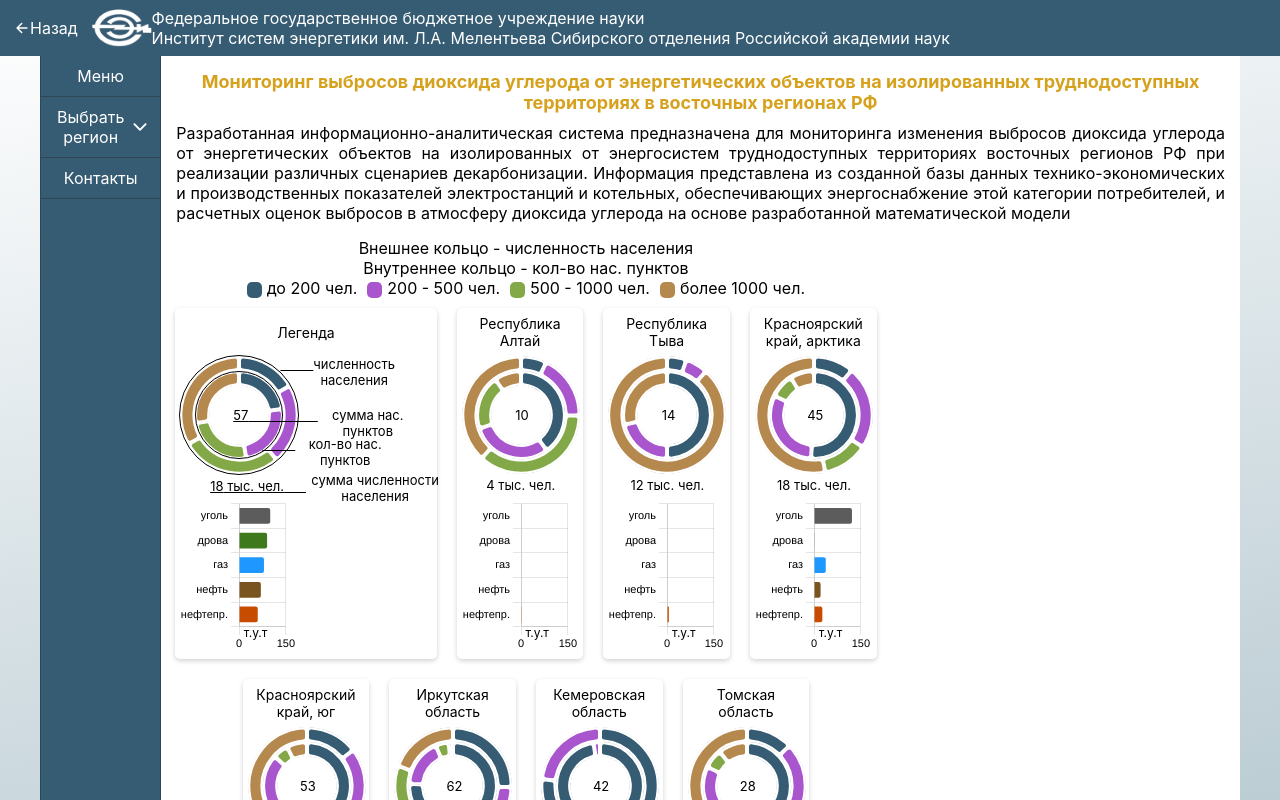
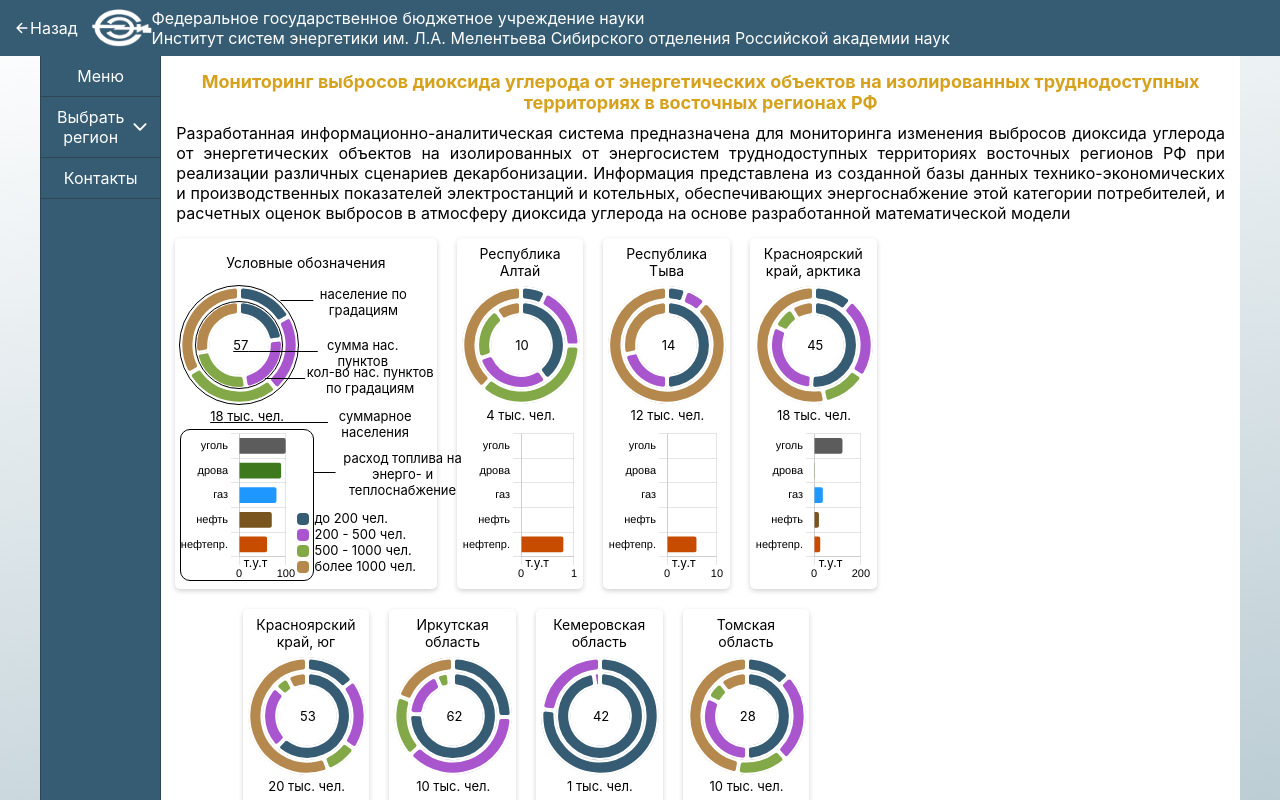
Before and after one commit to legkiy/power-supply-of-isolated-territories, a React (Create React App) app: page / in a window 1280 px wide. Shown: the top 800 px of the page. Built offline with nearby package versions, Linux system fonts and the light colour scheme.

Commit message:
complite legent

```diff
--- a/src/components/Main/ChartsBox/BarChart.tsx
+++ b/src/components/Main/ChartsBox/BarChart.tsx
@@ -12,7 +12,8 @@ import {
 } from 'chart.js';
 import { Bar } from 'react-chartjs-2';
 import { IPopulations } from './data/interfaces';
-import { ReactNode, memo } from 'react';
+import { ReactNode, memo, useState } from 'react';
+import classNames from 'classnames';
 
 ChartJS.register(
   CategoryScale,
@@ -26,10 +27,11 @@ ChartJS.register(
 
 interface IProps {
   dataSet: IPopulations['fuel'];
-  templateChildren?: ReactNode;
+  legendColors?: ReactNode;
+  itsTemplate?: boolean;
 }
 
-function BarChart({ dataSet, templateChildren }: IProps) {
+function BarChart({ dataSet, itsTemplate, legendColors }: IProps) {
   const data: ChartData<'bar'> = {
     labels: dataSet.map((el) => el.label),
     datasets: [
@@ -62,11 +64,6 @@ function BarChart({ dataSet, templateChildren }: IProps) {
         pointStyle: 'circle',
       },
     },
-    scales: {
-      xAxis: {
-        max: 150,
-      },
-    },
     plugins: {
       legend: {
         display: false,
@@ -84,12 +81,28 @@ function BarChart({ dataSet, templateChildren }: IProps) {
       },
     },
   };
-
+  const [templBarHover, setTemplBarHover] = useState(false);
   return (
     <div className="bar-chart">
       <Bar data={data} options={options} />
       <div className="bar-sizing">т.у.т</div>
-      {templateChildren}
+      {itsTemplate && (
+        <div
+          className={classNames('bar-template', {
+            'bar-template__hover': templBarHover,
+          })}
+        >
+          <span className="bar-template__text">{'     '}</span>
+          <div
+            className="bar-template__desc"
+            onMouseEnter={() => setTemplBarHover(true)}
+            onMouseLeave={() => setTemplBarHover(false)}
+          >
+            расход топлива на энерго- и теплоснабжение
+          </div>
+        </div>
+      )}
+      {legendColors}
     </div>
   );
 }
--- a/src/components/Main/ChartsBox/ChartTemplate.tsx
+++ b/src/components/Main/ChartsBox/ChartTemplate.tsx
@@ -22,6 +22,21 @@ const ChartTemplate: FC = () => {
         //     </svg>
         //   </>
         // }
+        legendColors={
+          <div className="chart-template-legend">
+            {chartsLegends.map((el) => (
+              <>
+                <p>
+                  <span
+                    className="chart-template-legend-color"
+                    style={{ backgroundColor: el.backgroundColor }}
+                  ></span>
+                  {el.text}
+                </p>
+              </>
+            ))}
+          </div>
+        }
       />
     </>
   );
--- a/src/components/Main/ChartsBox/RoundChart.tsx
+++ b/src/components/Main/ChartsBox/RoundChart.tsx
@@ -100,8 +100,8 @@ const RoundChart = ({
           </span>
           <span className="count-of-popul template">
             {(countOfPopulation / 1000).toFixed(0)} тыс. чел.
-            <span className="template-popul">{'      '}</span>
-            <div className="popul-template"> сумма численности населения</div>
+            <span className="template-popul">{'            '}</span>
+            <div className="popul-template"> суммарное населения</div>
           </span>
           <div
             className={classNames('template-settel', {
@@ -115,7 +115,7 @@ const RoundChart = ({
             >
               <span className="template-settel__space">{'         '}</span>
               <div className="template-settel__text__desc">
-                численность населения
+                население по градациям
               </div>
             </div>
           </div>
@@ -130,10 +130,10 @@ const RoundChart = ({
               onMouseLeave={() => setTemplSettelInsideHover(false)}
             >
               <span className="template-settel__inside__space">
-                {'         '}
+                {'           '}
               </span>
               <div className="template-settel__inside__text__desc">
-                кол-во нас. пунктов
+                кол-во нас. пунктов по градациям
               </div>
             </div>
           </div>
--- a/src/components/Main/ChartsBox/chartTemplate.scss
+++ b/src/components/Main/ChartsBox/chartTemplate.scss
@@ -2,11 +2,30 @@
 
 .chart-template {
   width: 34.5%;
+  position: relative;
   & .bar-chart {
     margin-top: 20px;
   }
 }
 
+.chart-template-legend {
+  gap: 10px;
+  position: absolute;
+  bottom: 10px;
+  right: -100%;
+  text-align: start;
+  font-size: small;
+
+  &-color {
+    display: inline-block;
+    height: 10px;
+    width: 12px;
+    border-radius: 4px;
+    vertical-align: middle;
+    margin-right: 5px;
+    padding-bottom: 2px;
+  }
+}
 .round-legend {
   position: absolute;
   top: 0;
@@ -61,6 +80,7 @@
     display: flex;
     &__desc {
       font-size: small;
+      width: 100px;
     }
   }
   &__inside {
@@ -95,12 +115,12 @@
     &__text {
       pointer-events: all;
       position: absolute;
-      bottom: -10px;
-      left: 77%;
+      bottom: -8px;
+      left: 80%;
       display: flex;
       &__desc {
         font-size: small;
-        width: 100px;
+        width: 130px;
       }
     }
   }
--- a/src/components/Main/ChartsBox/charts.scss
+++ b/src/components/Main/ChartsBox/charts.scss
@@ -6,7 +6,6 @@
   border-radius: 5px;
   padding: 5px;
   padding-top: 0;
-  margin: 10px;
 
   .region-title {
     display: flex;
@@ -58,7 +57,7 @@
           left: 100%;
           top: 0;
           white-space: normal;
-          width: 100px;
+          width: 90px;
           @include display(1400px) {
           }
         }
@@ -76,6 +75,7 @@
 
         .popul-template {
           position: absolute;
+          top: 0px;
           left: 100px;
           bottom: -0.8em;
           white-space: normal;
@@ -94,8 +94,6 @@
       white-space: pre;
       text-decoration: underline;
     }
-
-
   }
 
   .round-chart,
@@ -107,5 +105,35 @@
     @include display(1250px) {
       width: 112px;
     }
+
+    .bar-template {
+      pointer-events: none;
+      position: absolute;
+      top: 5px;
+      left: 0px;
+      border: 1px solid black;
+      border-radius: 10px;
+      width: 132px;
+      height: 150px;
+      &__hover {
+        box-shadow: inset 0px 0px 0px 100px rgba(98, 124, 168, 0.487);
+      }
+
+      &__text {
+        white-space: pre;
+        text-decoration: underline;
+        position: absolute;
+        right: -17%;
+        top: 25px;
+      }
+      &__desc {
+        pointer-events: all;
+        position: absolute;
+        top: 20px;
+        right: -117%;
+        font-size: small;
+        width: 130px;
+      }
+    }
   }
 }
--- a/src/components/Main/ChartsBox/data/data.ts
+++ b/src/components/Main/ChartsBox/data/data.ts
@@ -1,7 +1,7 @@
 import { IPopulations } from './interfaces';
 
 export const templateData: IPopulations = {
-  name: 'Легенда',
+  name: 'Условные обозначения',
   settlements: [
     {
       label: '200',
--- a/src/components/Main/ChartsBox/index.tsx
+++ b/src/components/Main/ChartsBox/index.tsx
@@ -10,17 +10,17 @@ interface IProps {
   colors: string[];
   className?: string;
   roundTemplateChildren?: ReactNode;
-  barTemplateChildren?: ReactNode;
   itsTemplate?: boolean;
+  legendColors?: ReactNode;
 }
 
 const ChartBox = ({
   chartDataSet,
   colors,
   className,
-  barTemplateChildren,
   roundTemplateChildren,
   itsTemplate,
+  legendColors,
 }: IProps) => {
   return (
     <div className={classNames('chart-box', className)}>
@@ -35,7 +35,8 @@ const ChartBox = ({
       />
       <BarChart
         dataSet={chartDataSet.fuel}
-        templateChildren={barTemplateChildren}
+        legendColors={legendColors}
+        itsTemplate={itsTemplate}
       />
     </div>
   );
--- a/src/components/Main/Menu/Item/Item.tsx
+++ b/src/components/Main/Menu/Item/Item.tsx
@@ -9,13 +9,17 @@ interface IItem {
     text: string;
     onClick: () => void;
     props?: LiHTMLAttributes<HTMLLIElement>;
+    index?: number;
   }[];
+  selectRegion: number;
 }
-const Item: FC<IItem> = ({ name, insideItems }) => {
+const Item: FC<IItem> = ({ name, insideItems, selectRegion }) => {
   const [expand, setExpand] = useState<boolean>(false);
-  const [selectItem, setSelectItem] = useState<number>(0);
+
+  // const [selectItem, setSelectItem] = useState<number>(selectRegion);
+  // console.log(selectRegion);
+
   const handleOnClick = (item: number, onClick: () => void) => {
-    setSelectItem(item);
     onClick();
   };
   return (
@@ -40,17 +44,21 @@ const Item: FC<IItem> = ({ name, insideItems }) => {
           'menu-item__expand': expand,
         })}
       >
-        {insideItems.map((el, index) => (
+        {insideItems.map((el, index) => {
+          console.log(index);
+
+          return (
             <li
               key={index}
               onClick={() => handleOnClick(index, el.onClick)}
               className={classNames('menu-item__inside', {
-              'menu-item__inside__select': selectItem === index,
+                'menu-item__inside__select': selectRegion === index,
               })}
             >
               {el.text}
             </li>
-        ))}
+          );
+        })}
       </ul>
     </li>
   );
--- a/src/components/Main/Menu/Menu.tsx
+++ b/src/components/Main/Menu/Menu.tsx
@@ -1,6 +1,6 @@
 import './menu.scss';
 import 'tippy.js/dist/tippy.css';
-import { CSSProperties, ReactNode, memo, useState } from 'react';
+import { CSSProperties, ReactNode, memo, useEffect, useState } from 'react';
 import { useDispatch } from 'react-redux';
 import { setChartData } from '../../../store/chartData/chartDataSlice';
 import { Modal } from '../../index';
@@ -13,6 +13,7 @@ export interface menuItem {
     text: string;
     onClick?: () => void;
     children?: ReactNode;
+    index?: number;
   }[];
   popupWidht?: CSSProperties['width'];
   children?: ReactNode;
@@ -21,7 +22,32 @@ export interface menuItem {
 const Menu = () => {
   const dispatch = useDispatch();
   const [openModal, setOpenModal] = useState(false);
-  const [isSticky, setIsSticky] = useState(false);
+  const [selectRegion, setSelectRegion] = useState<number>(0);
+
+  const handleOnSelectRegion = (region: 'SFO' | 'DFO', regionId: number) => {
+    //установка параметров в query
+    const queryParams = new URLSearchParams(window.location.search);
+    queryParams.set('region', region);
+    queryParams.set('regionId', String(regionId));
+    const newUrl = `${window.location.pathname}?${queryParams.toString()}`;
+    window.history.pushState(null, '', newUrl);
+    //установка параметров в стейт
+    dispatch(setChartData(region));
+    setSelectRegion(regionId);
+  };
+
+  useEffect(() => {
+    const queryRegionParams = new URLSearchParams(window.location.search);
+    const regionQuery: 'SFO' | 'DFO' | null = queryRegionParams.get(
+      'region'
+    ) as 'SFO' | 'DFO' | null;
+    const regionIdQuery = queryRegionParams.get('regionId');
+
+    if (!!regionQuery && !!regionIdQuery) {
+      setSelectRegion(+regionIdQuery);
+      dispatch(setChartData(regionQuery));
+    }
+  }, []);
 
   const menuItem: menuItem[] = [
     {
@@ -29,55 +55,30 @@ const Menu = () => {
       insideItems: [
         {
           text: 'СФО',
-          onClick: () => dispatch(setChartData('SFO')),
+          onClick: () => handleOnSelectRegion('SFO', 0),
+          index: 0,
         },
         {
           text: 'ДФО',
-          onClick: () => dispatch(setChartData('DFO')),
+          onClick: () => handleOnSelectRegion('DFO', 1),
+          index: 1,
         },
       ],
       popupWidht: '134px',
     },
   ];
 
-  // useEffect(() => {
-  //   function handleScroll() {
-  //     const element = document.querySelector('.menu-list');
-  //     const elementPosition = element?.getBoundingClientRect().top || 0;
-  //     console.log(elementPosition);
-
-  //     const windowPosition = window.innerHeight;
-  //     console.log(windowPosition);
-
-  //     if (elementPosition < 0) {
-  //       setIsSticky(true);
-  //     }
-  //   }
-
-  //   window.addEventListener('scroll', handleScroll);
-
-  //   return () => {
-  //     window.removeEventListener('scroll', handleScroll);
-  //   };
-  // }, ['.menu-list']);
-  // console.log(isSticky);
-
   return (
     <aside className={`menu`}>
       <ul className="menu-list">
         <li className="menu-item__name not-inside no-interactive">Меню</li>
-        {/* {menuItem.map((item, index) => (
-          <MenuItem
+        {menuItem.map(({ text, insideItems }, index) => (
+          <Item
             key={index}
-            text={item.text}
-            insideItems={item?.insideItems}
-            popupWidht={item.popupWidht}
-            children={item.children}
-            onClick={item?.onClick}
+            name={text}
+            insideItems={insideItems as any}
+            selectRegion={selectRegion}
           />
-        ))} */}
-        {menuItem.map(({ text, insideItems }, index) => (
-          <Item key={index} name={text} insideItems={insideItems as any} />
         ))}
         <li
           className="menu-item__name not-inside"
--- a/src/components/Main/main.content.tsx
+++ b/src/components/Main/main.content.tsx
@@ -43,7 +43,7 @@ const MainContent = () => {
           </div>
           <div className="main-wrapper">
             <div className="left-side">
-              <p>Внешнее кольцо - численность населения</p>
+              {/* <p>Внешнее кольцо - численность населения</p>
               <p>Внутреннее кольцо - кол-во нас. пунктов</p>
               <div className="charts-legends">
                 {chartsLegends.map((el) => (
@@ -57,7 +57,7 @@ const MainContent = () => {
                     </p>
                   </>
                 ))}
-              </div>
+              </div> */}
               <div className="chart-wrapper">
                 <ChartTemplate />
                 {(chartData as IPopulations[]).map((el, index) => (
--- a/src/components/Main/main.scss
+++ b/src/components/Main/main.scss
@@ -73,6 +73,7 @@
           display: flex;
           flex-wrap: wrap;
           justify-content: center;
+          gap: 20px;
         }
       }
     }
```
Lines whose indentation alone changed are shown as unchanged.
